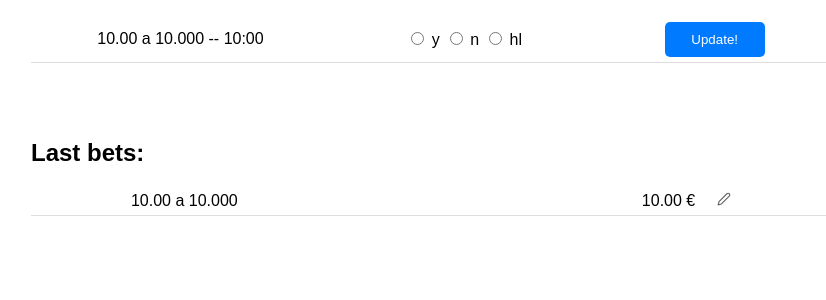
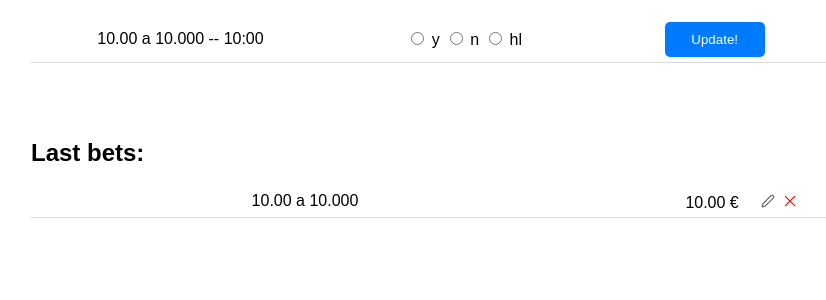
Before and after one commit to jrabalsegura/staking, a Django app: template stakes_manager/templates/stakes/stake.html in a window 1280 px wide. Shown: the part 416-716 px from the top of the page, without its empty margins (209-1035 px from the left). Run offline with Django 5.2, Linux system fonts and the light colour scheme; the template is opened without the code that fills it: most values are stand-ins (such as "Sample title", 1, 10 or a date in 2020).

Commit message:
Added delete icon to main page

```diff
--- a/stakes_manager/stakes/static/css/styles.css
+++ b/stakes_manager/stakes/static/css/styles.css
@@ -110,6 +110,13 @@ main {
     width: 100%;
 }
 
+.last-bets ul li > span:first-child {
+    width: 60%;
+    display: flex;
+    justify-content: center;
+    text-align: center;
+}
+
 .yes-result {
     font-weight: bold;
     color: green;
@@ -144,3 +151,7 @@ main {
 .edit-icon:hover {
     color: #333;
 }
+
+.delete-icon:hover {
+    color: #333;
+}
--- a/stakes_manager/templates/stakes/stake.html
+++ b/stakes_manager/templates/stakes/stake.html
@@ -94,6 +94,15 @@
                                     <path d="M17 3a2.828 2.828 0 1 1 4 4L7.5 20.5 2 22l1.5-5.5L17 3z"/>
                                 </svg>
                             </a>
+                            <form method="POST" action="{% url 'stakes:delete_bet' bet.id %}" style="display: inline-block; width: fit-content; margin-left: 4px; padding-top: 2px;">
+                                {% csrf_token %}
+                                <button type="submit" class="delete-icon" style="display: flex; width: fit-content; background: none; border: none; padding: 0; cursor: pointer;">
+                                    <svg width="14" height="14" viewBox="0 0 24 24" fill="none" stroke="currentColor" stroke-width="2" stroke-linecap="round" stroke-linejoin="round">
+                                        <line x1="4" y1="4" x2="20" y2="20" stroke="red" stroke-width="2"/>
+                                        <line x1="20" y1="4" x2="4" y2="20" stroke="red" stroke-width="2"/>
+                                    </svg>
+                                </button>
+                            </form>
                         </span>
                     </li>
                 {% endfor %}
```
Also changed, not shown: stakes_manager/db.sqlite3, 1 other file.
